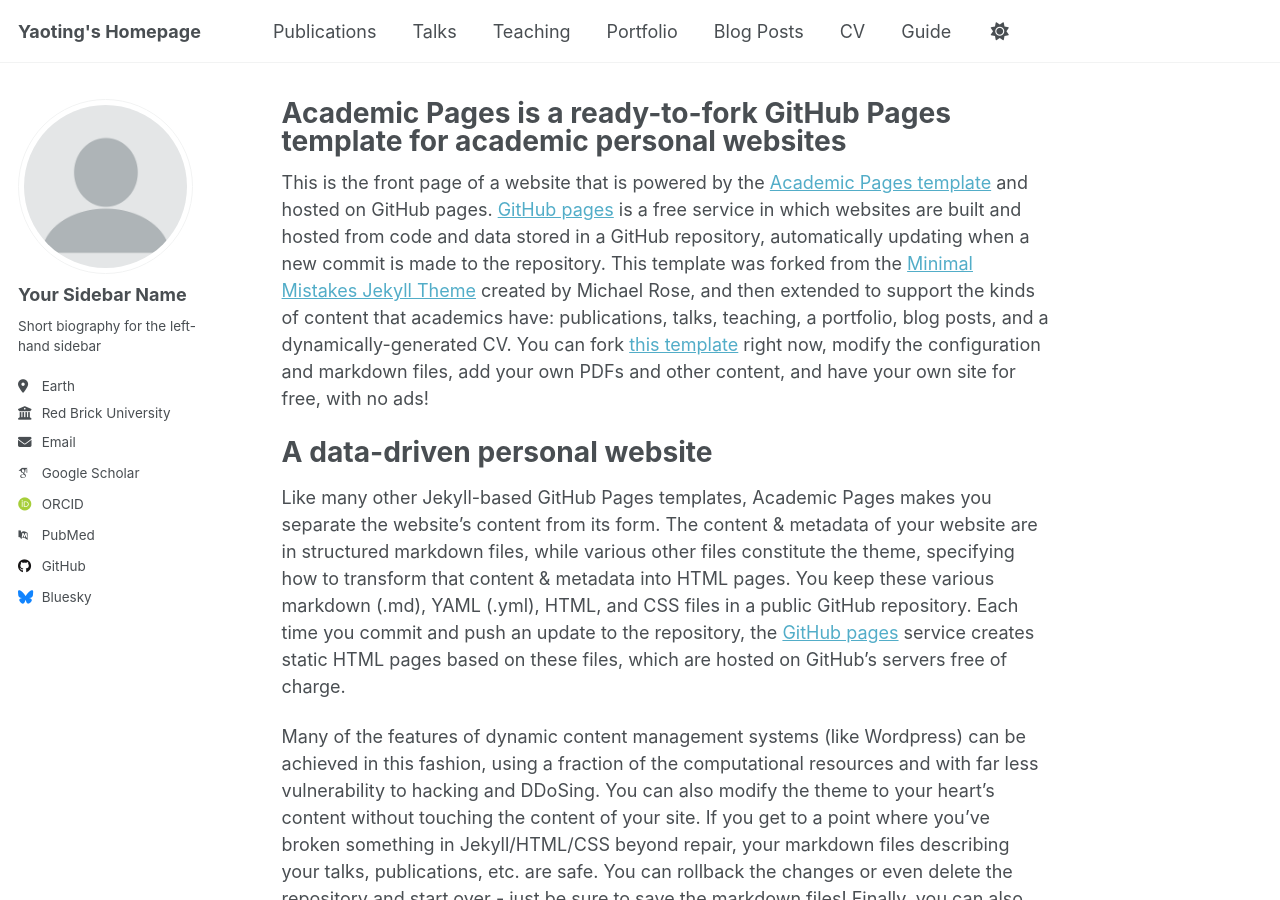
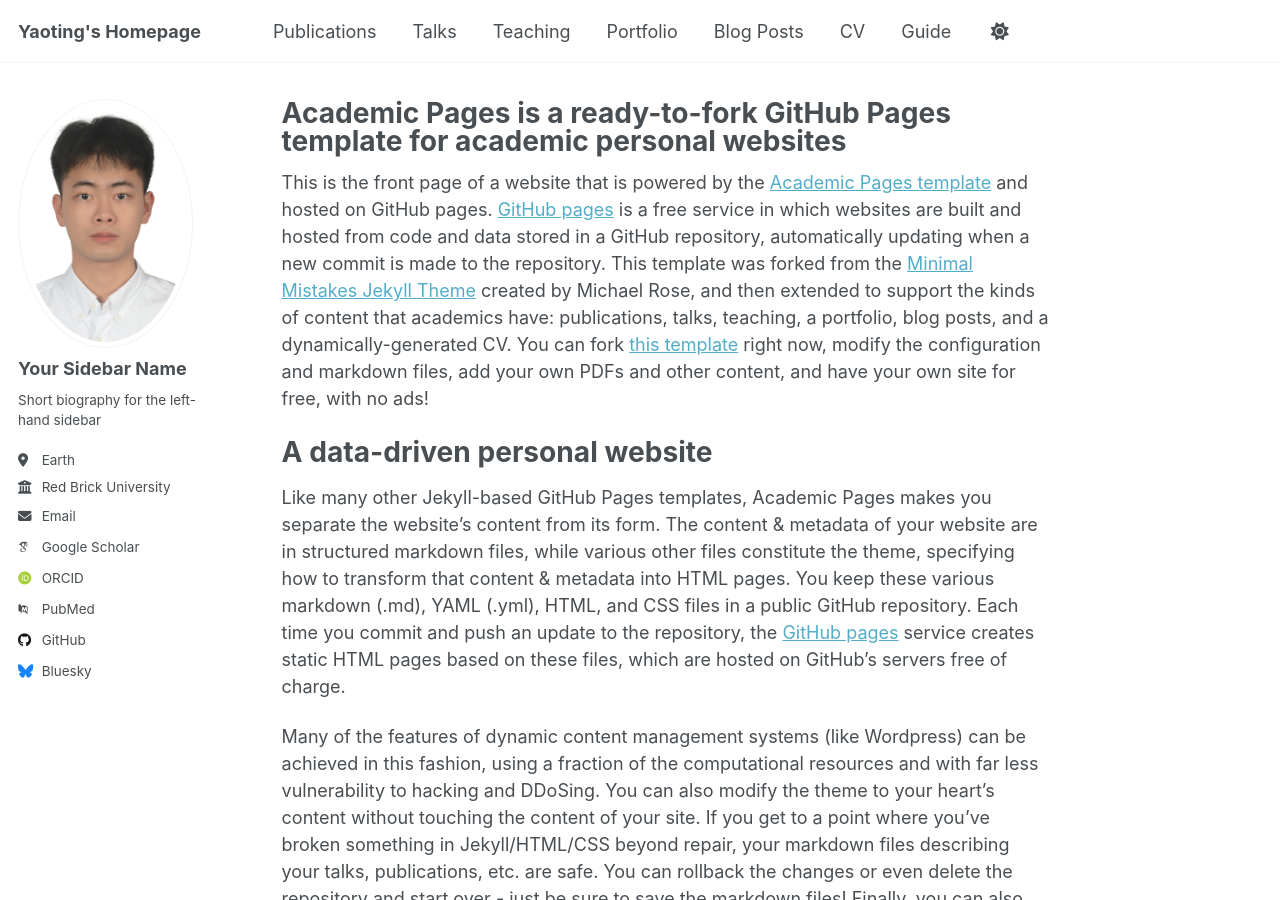
Before and after one commit to Huang-Yaoting/Huang-Yaoting, a Jekyll site: the page built from _pages/about.md, in a window 1280 px wide and 900 px high. Built offline with Jekyll 4.4.1, drawn with Linux system fonts in a browser that asks for light colours; some web fonts are replaced.

Commit message:
Update _config.yml

```diff
--- a/_config.yml
+++ b/_config.yml
@@ -21,7 +21,7 @@ repository               : "Huang-Yaoting/Huang-Yaoting.github.io"
 #               Additional customization can be done by editing /_includes/author-profile.html
 author:
   # Biographic information
-  avatar           : "profile.png"
+  avatar           : "电子版.jpg"
   name             : "Your Sidebar Name"
   pronouns         : # example: "she/her"
   bio              : "Short biography for the left-hand sidebar"
```
